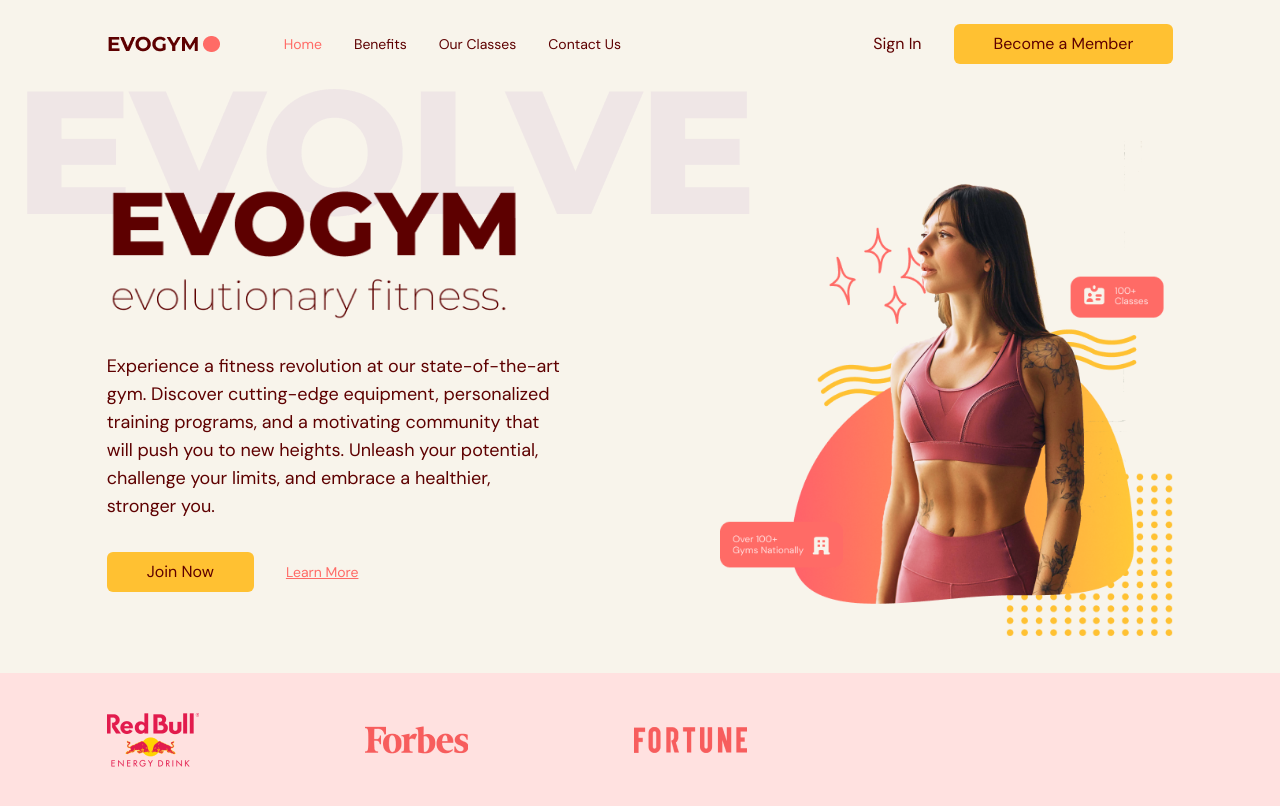
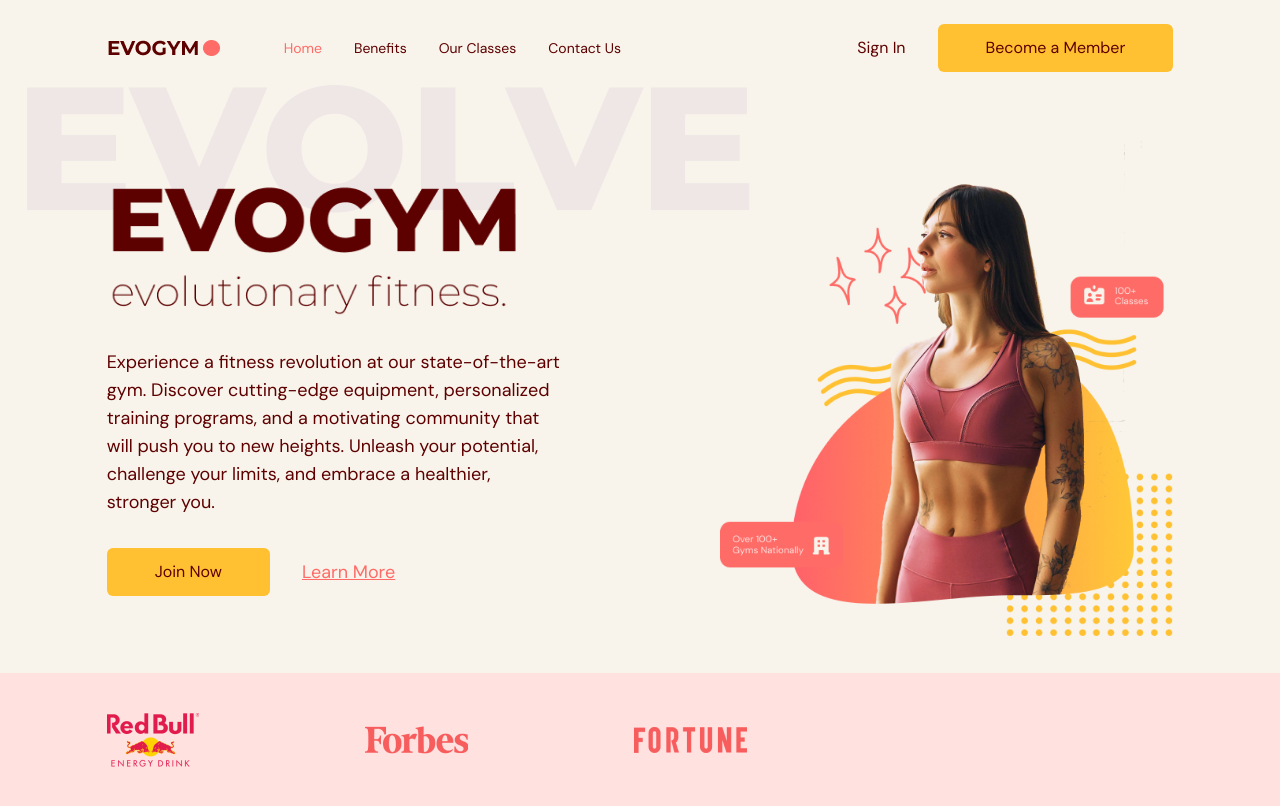
Before and after one commit to guilhas5/Gym-LandigPage, a React (Vite) app: page / in a window 1280 px wide. Shown: the top 806 px of the page. Built offline with nearby package versions, Linux system fonts and the light colour scheme; the HTML template or start-up script is replaced by a standard one.

Commit message:
adding framer motion to the homepage

```diff
--- a/src/components/home/Home.tsx
+++ b/src/components/home/Home.tsx
@@ -7,7 +7,7 @@
 import SponsorForbes from "@/assets/SponsorForbes.png";
 import SponsorFortune from "@/assets/SponsorFortune.png";
 import AnchorLink from "react-anchor-link-smooth-scroll";
-
+import { motion } from "framer-motion";
 type Props = {
   setSelectedPage: (value: SelectedPage) => void;
 };
@@ -25,7 +25,17 @@
         {/*MAIN HEADER */}
         <div className="z-10 mt-32 md:basis-3/5">
           {/*HEADINGS */}
-          <div className="md:-mt-20">
+          <motion.div
+            className="md:-mt-20"
+            initial="hidden"
+            whileInView="visible"
+            viewport={{ once: true, amount: 0.5 }}
+            transition={{ duration: 0.5 }}
+            variants={{
+              hidden: { opacity: 0, x: -50 },
+              visible: { opacity: 1, x: 0 },
+            }}
+          >
             <div className="relative">
               <div className="before:absolute before:-top-20 before:-left-20 before:z-[-1] md:before:content-evolvetext">
                 <img alt="home-page-text" src={HomePageText} />
@@ -38,24 +48,36 @@
               Unleash your potential, challenge your limits, and embrace a
               healthier, stronger you.
             </p>
-          </div>
+          </motion.div>
           {/* Actions */}
-            <div className="mt-8 flex items-center gap-8">
+          <motion.div
+            className="mt-8 flex items-center gap-8"
+            initial="hidden"
+            whileInView="visible"
+            viewport={{ once: true, amount: 0.5 }}
+            transition={{ delay: 0.2, duration: 0.5 }}
+            variants={{
+              hidden: { opacity: 0, x: -100 },
+              visible: { opacity: 1, x: 0 },
+            }}
+          >
             <ActionButton setSelectedPage={setSelectedPage}>
               Join Now
             </ActionButton>
             <AnchorLink
-            className="text-sm font bold text-primary-500 underline hover:bg-secondary-500"
+              className="text-lg font bold text-primary-500 underline"
               onClick={() => setSelectedPage(SelectedPage.ContactUs)}
               href={`#${SelectedPage.ContactUs}`}
             >
               <p>Learn More</p>
             </AnchorLink>
-          </div>
+          </motion.div>
         </div>
         {/*IMAGE */}
-        <div className="flex basis-3/5 justify-center md: z-10
-        md:ml-40 md:mt-16 md:justify-items-end">
+        <div
+          className="flex basis-3/5 justify-center md: z-10
+        md:ml-40 md:mt-16 md:justify-items-end"
+        >
           <img alt="home page graphic" src={HomePageGraphic} />
         </div>
       </div>
@@ -67,7 +89,6 @@
               <img alt="redbull-logo" src={SponsorRedBull} />
               <img alt="forbes-sponsor" src={SponsorForbes} />
               <img alt="fortune-sponsor" src={SponsorFortune} />
-
             </div>
           </div>
         </div>
--- a/src/shared/ActionButton.tsx
+++ b/src/shared/ActionButton.tsx
@@ -8,7 +8,7 @@
 const ActionButton = ({ children, setSelectedPage }: Props) => {
   return (
   <AnchorLink
-  className="rounded-md bg-secondary-500 px-10 py-2 hover:bg-primary-500 hover:text-white "
+  className="rounded-md bg-secondary-500 px-12 py-3 hover:bg-primary-500 hover:text-white "
   onClick={() => setSelectedPage(SelectedPage.ContactUs)}
   href={`#${SelectedPage.ContactUs}`}>
     {children}
```
Lines whose indentation alone changed are shown as unchanged.
